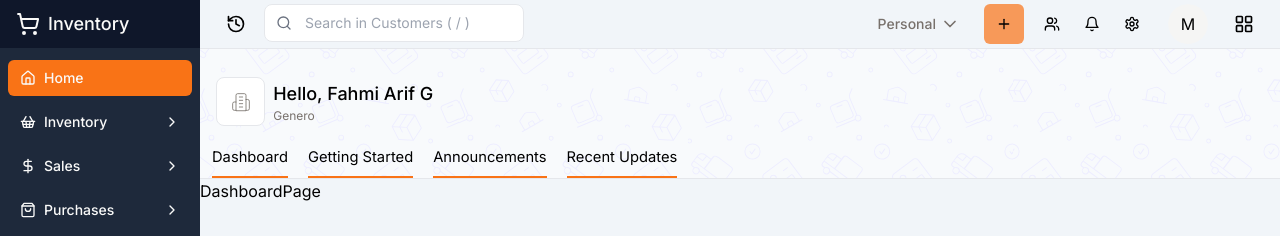
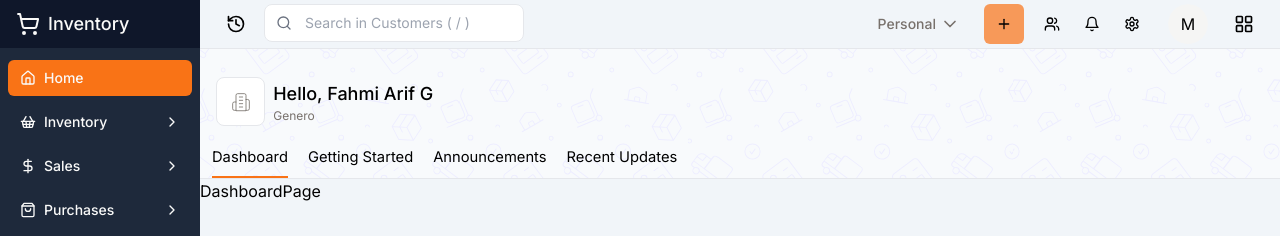
Before and after one commit to muchfahmiarif/inventory-management, a Next.js app: page /office/home/inventory-dashboard in a window 1280 px wide. Shown: the top 236 px of the page. Built offline with nearby package versions, Linux system fonts and the light colour scheme.

Commit message:
`navbar-home` fix style navbar on specific pathname

```diff
--- a/components/office/home/navbar.tsx
+++ b/components/office/home/navbar.tsx
@@ -43,7 +43,7 @@ const NavbarHomePage = () => {
          * TODO: This is the sidebar navigation for the back-office homepage.
          */}
         {navLink.map((link) => (
-          <Link href={link.href} key={link.title} className="border-b-2 border-b-primary pb-2">
+          <Link href={link.href} key={link.title} className={pathname === link.href ? "border-b-2 border-b-primary pb-2" : "pb-2"}>
             {link.title}
           </Link>
         ))}
```
